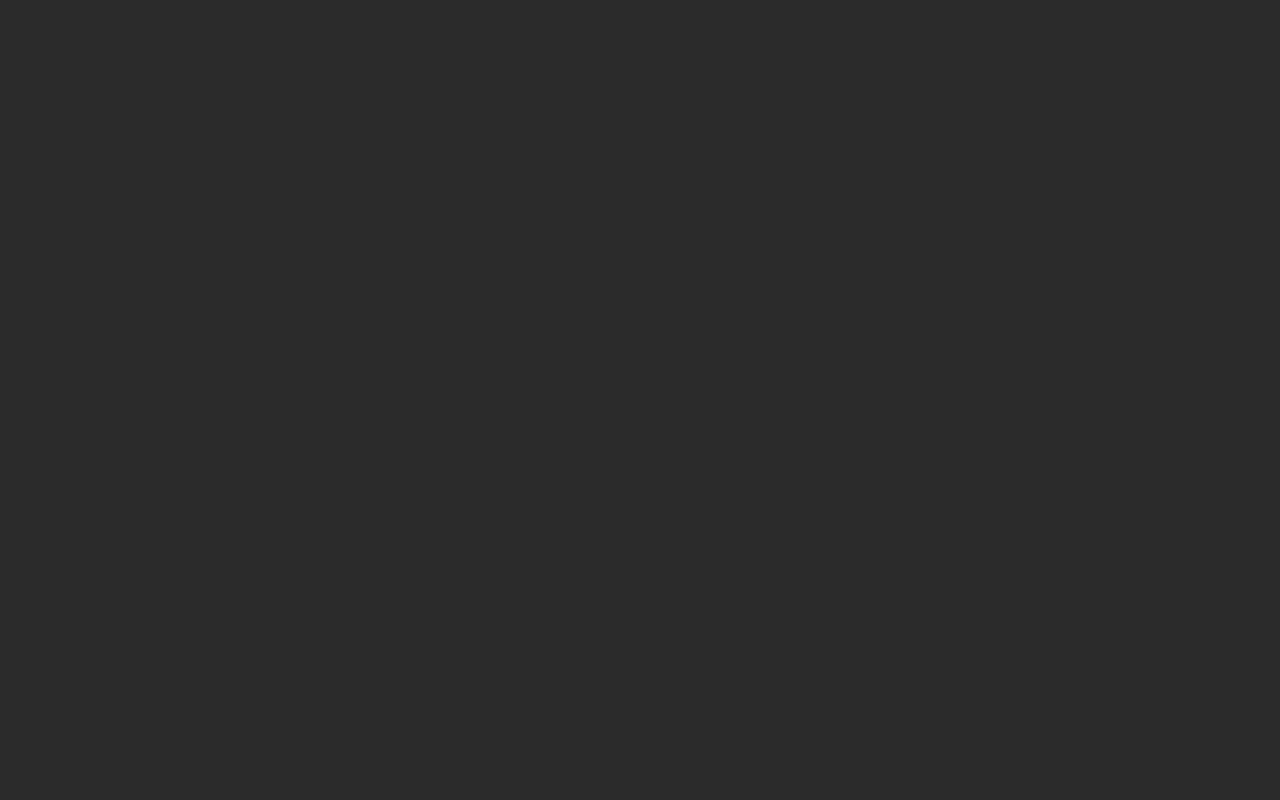
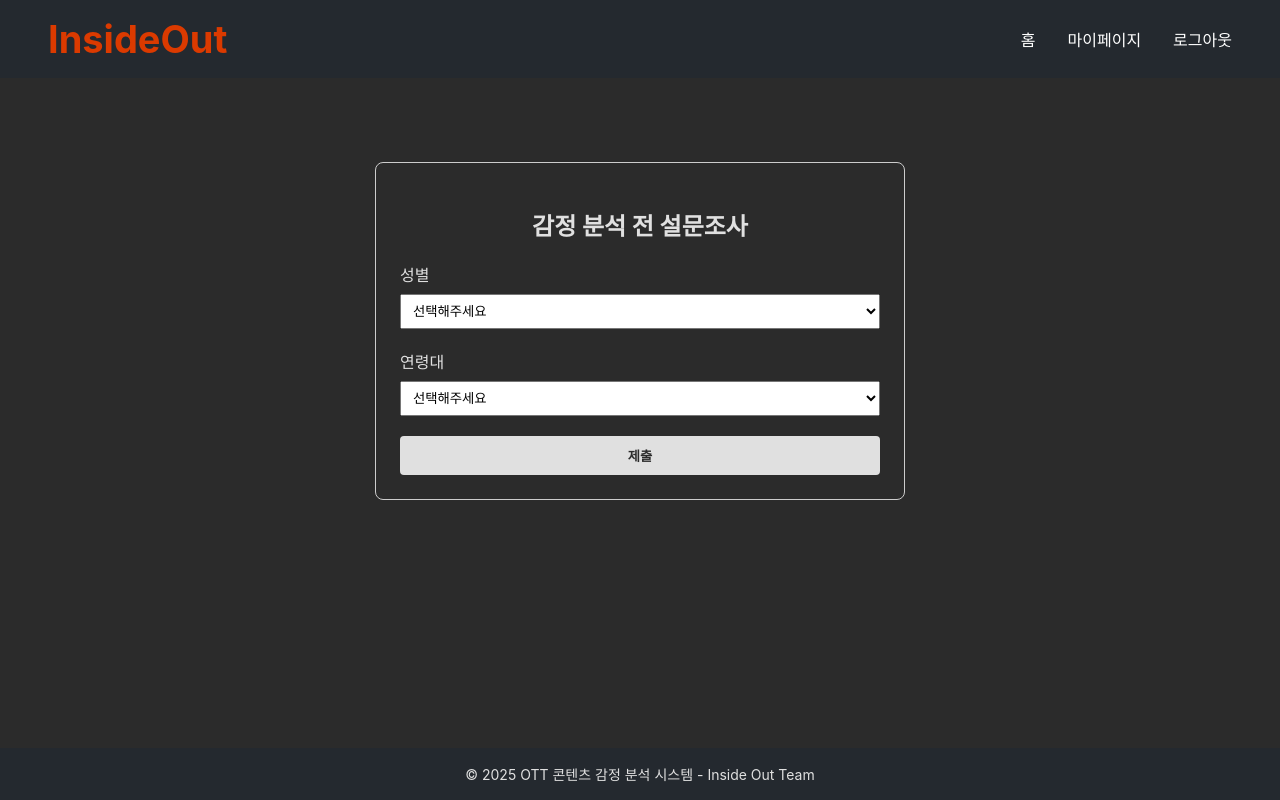
Before and after one commit to SW-InsideOut/OTT_WEB, a React (Create React App) app in the folder frontend/: page /survey/1 in a window 1280 px wide. Before the commit this address had no page. Built offline with nearby package versions, Linux system fonts and the light colour scheme; the HTML template or start-up script is replaced by a standard one.

Commit message:
설문조사 화면 및 데이터베이스 저장

```diff
--- a/frontend/src/App.js
+++ b/frontend/src/App.js
@@ -6,6 +6,7 @@ import ContentList from './ContentList';
 import ContentDetail from './ContentDetail';
 import AddContent from './AddContent';
 import FrameCut from './FrameCut';
+import SurveyForm from './SurveyForm';
 
 export default function App() {
   return (
@@ -15,6 +16,7 @@ export default function App() {
           <Route index element={<ContentList />} />
           <Route path="add" element={<AddContent />} />
           <Route path="content/:id" element={<ContentDetail />} />
+          <Route path="survey/:id" element={<SurveyForm />} />
           <Route path="capture/:id" element={<FrameCut />} />
         </Route>
       </Routes>
--- a/frontend/src/ContentDetail.jsx
+++ b/frontend/src/ContentDetail.jsx
@@ -61,85 +61,45 @@ export default function ContentDetail() {
     surprize: '😲'
   };
 
+  const handleStartSurvey = () => {
+    navigate(`/survey/${id}`);
+  };
+
   if (!content) return <p style={{ textAlign: 'center', padding: '24px' }}>불러오는 중…</p>;
 
   return (
     <div style={{ display: 'flex', justifyContent: 'center', padding: '24px' }}>
       <div style={{ maxWidth: '900px', width: '100%' }}>
 
-        {/* 상단: 목록 버튼 + 제목 + 삭제 버튼 */}
+        {/* 상단: 제목, 삭제, 목록 */}
         <div style={{
           display: 'flex',
           justifyContent: 'space-between',
           alignItems: 'center',
           marginBottom: '32px'
         }}>
-          <button
-            onClick={() => navigate('/')}
-            style={{
-              backgroundColor: '#fff',
-              color: '#333',
-              padding: '8px 12px',
-              border: '1px solid #ccc',
-              borderRadius: '4px',
-              cursor: 'pointer'
-            }}
-          >
-            목록으로
-          </button>
-
+          <button onClick={() => navigate('/')} style={btnStyle}>목록으로</button>
           <h2 style={{ margin: 0 }}>{content.name}</h2>
-
-          <button
-            onClick={handleDelete}
-            style={{
-              backgroundColor: '#fff',
-              color: '#333',
-              padding: '8px 12px',
-              border: '1px solid #ccc',
-              borderRadius: '4px',
-              cursor: 'pointer'
-            }}
-          >
-            콘텐츠 삭제
-          </button>
+          <button onClick={handleDelete} style={btnStyle}>콘텐츠 삭제</button>
         </div>
 
-        {/* 이미지 + 정보 + 분석 */}
+        {/* 콘텐츠 정보 + 감정 분석 정보 */}
         <div style={{ display: 'flex', gap: '40px', marginBottom: '32px' }}>
-
-          {/* 좌측: 이미지 + 기본정보 */}
-          <div style={{
-            flex: 2,
-            display: 'flex',
-            flexDirection: 'column',
-            gap: '8px'
-          }}>
-            <img
-              src={`http://localhost:5000/${content.poster_url}`}
-              alt={content.name}
-              style={{ width: '100%', maxWidth: '300px', borderRadius: '8px' }}
-            />
+          {/* 왼쪽: 정보 */}
+          <div style={{ flex: 2 }}>
+            <img src={`http://localhost:5000/${content.poster_url}`} alt={content.name} style={{ width: '100%', maxWidth: '300px', borderRadius: '8px' }} />
             <p><strong>공개 연도:</strong> {content.release_year}</p>
             <p><strong>배급사:</strong> {content.distributor}</p>
             <p><strong>장르:</strong> {content.genre}</p>
 
-            {/* 최다 감정 */}
-            <div style={{
-              border: '1px solid #ccc',
-              borderRadius: '12px',
-              padding: '16px',
-              marginTop: '24px'
-            }}>
+            <div style={{ border: '1px solid #ccc', borderRadius: '12px', padding: '16px', marginTop: '24px' }}>
               <h4 style={{ marginTop: 0 }}>최다 누적 감정 분석</h4>
               {topEmotion && topEmotion.emotion ? (
                 <>
                   <p><strong>감정:</strong> {topEmotion.emotion}</p>
-                  <p>
-                    <strong>비율:</strong> {topEmotion.percentage}% &nbsp;&nbsp;
+                  <p><strong>비율:</strong> {topEmotion.percentage}% &nbsp;&nbsp;
                     <strong>시청자 수:</strong> {content.viewer_count}명
                   </p>
-
                   <h5 style={{ margin: '16px 0 8px' }}>🕓 감정 타임라인</h5>
                   <div style={{
                     position: 'relative',
@@ -171,7 +131,7 @@ export default function ContentDetail() {
             </div>
           </div>
 
-          {/* 우측: 감정 분석 기록 */}
+          {/* 오른쪽: 감정 분석 기록 */}
           <div style={{
             flex: 1,
             border: '1px solid #ccc',
@@ -180,11 +140,7 @@ export default function ContentDetail() {
           }}>
             <h4 style={{ marginTop: 0 }}>📊 감정 분석 기록</h4>
             {history.length > 0 ? (
-              <div style={{
-                maxHeight: '650px',
-                overflowY: 'auto',
-                paddingLeft: '16px'
-              }}>
+              <div style={{ maxHeight: '650px', overflowY: 'auto', paddingLeft: '16px' }}>
                 <ul style={{ margin: 0 }}>
                   {history.map((item, i) => (
                     <li key={i} style={{ marginBottom: '4px' }}>
@@ -199,23 +155,24 @@ export default function ContentDetail() {
           </div>
         </div>
 
-        {/* 감정 분석 버튼 → 설문 페이지로 이동 */}
-        <div style={{ textAlign: 'center' }}>
-          <button
-            onClick={() => navigate(`/survey/${id}`)}
-            style={{
-              backgroundColor: '#fff',
-              color: '#333',
-              padding: '10px 20px',
-              border: '1px solid #ccc',
-              borderRadius: '5px',
-              cursor: 'pointer'
-            }}
-          >
+        {/* 감정 분석 버튼 */}
+        <div style={{ textAlign: 'center', marginTop: '40px' }}>
+          <button onClick={handleStartSurvey} style={btnStyle}>
             감정 분석
           </button>
         </div>
+
       </div>
     </div>
   );
 }
+
+// 버튼 공통 스타일
+const btnStyle = {
+  backgroundColor: '#fff',
+  color: '#333',
+  padding: '10px 20px',
+  border: '1px solid #ccc',
+  borderRadius: '5px',
+  cursor: 'pointer'
+};
--- /dev/null
+++ b/frontend/src/SurveyForm.jsx
@@ -0,0 +1,77 @@
+import React, { useState } from "react";
+import axios from "axios";
+import { useNavigate, useParams } from "react-router-dom";
+import "./App.css";
+
+export default function SurveyForm() {
+  const { id } = useParams();
+  const navigate = useNavigate();
+  const [ageGroup, setAgeGroup] = useState('');
+  const [gender, setGender] = useState('');
+
+  const handleSubmit = async (e) => {
+    e.preventDefault();
+    if (!gender || !ageGroup) {
+      alert("성별과 연령대를 모두 선택해주세요.");
+      return;
+    }
+
+    try {
+      // 설문 저장
+      await axios.post(`http://localhost:5000/survey`, {
+        content_id: id,
+        gender,
+        age_group: ageGroup
+      });
+
+      // 분석 시작 시간 기록 + 시청자 수 증가
+      await axios.post(`http://localhost:5000/start_analysis/${id}`);
+
+      // 분석 페이지로 이동
+      navigate(`/capture/${id}`);
+    } catch (err) {
+      console.error(err);
+      alert("설문 저장 또는 감정 분석 시작에 실패했습니다.");
+    }
+  };
+
+  return (
+    <div style={{ maxWidth: "480px", margin: "60px auto", padding: 24, border: "1px solid #ccc", borderRadius: "8px", background: "#2b2b2b", color: "#e0e0e0" }}>
+      <h2 style={{ textAlign: "center" }}>감정 분석 전 설문조사</h2>
+      <form onSubmit={handleSubmit}>
+        <div style={{ marginBottom: 20 }}>
+          <label style={{ display: "block", marginBottom: 8 }}>성별</label>
+          <select value={gender} onChange={(e) => setGender(e.target.value)} style={{ width: "100%", padding: 8 }}>
+            <option value="">선택해주세요</option>
+            <option value="male">남성</option>
+            <option value="female">여성</option>
+            <option value="other">기타</option>
+          </select>
+        </div>
+        <div style={{ marginBottom: 20 }}>
+          <label style={{ display: "block", marginBottom: 8 }}>연령대</label>
+          <select value={ageGroup} onChange={(e) => setAgeGroup(e.target.value)} style={{ width: "100%", padding: 8 }}>
+            <option value="">선택해주세요</option>
+            <option value="10s">10대</option>
+            <option value="20s">20대</option>
+            <option value="30s">30대</option>
+            <option value="40s">40대</option>
+            <option value="50s+">50대 이상</option>
+          </select>
+        </div>
+        <button type="submit" style={{
+          width: "100%",
+          padding: "10px",
+          border: "none",
+          backgroundColor: "#e0e0e0",
+          color: "#2b2b2b",
+          fontWeight: "bold",
+          borderRadius: "4px",
+          cursor: "pointer"
+        }}>
+          제출
+        </button>
+      </form>
+    </div>
+  );
+}
```
Also changed, not shown: frontend/src/App.css (line endings or trailing spaces), 1 other file (tests, documents, lock files or other folders).
